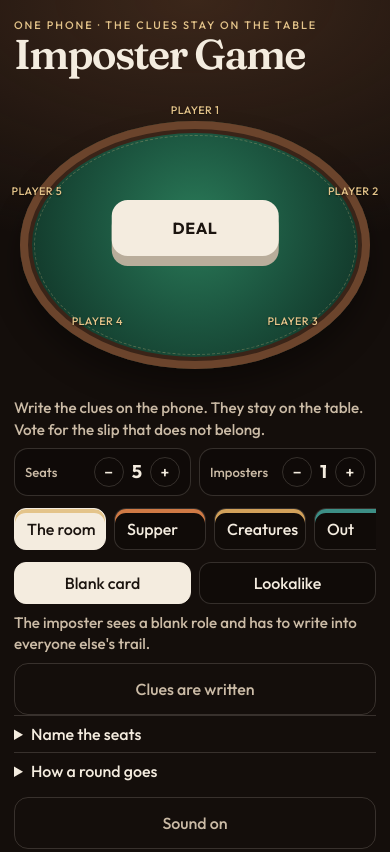
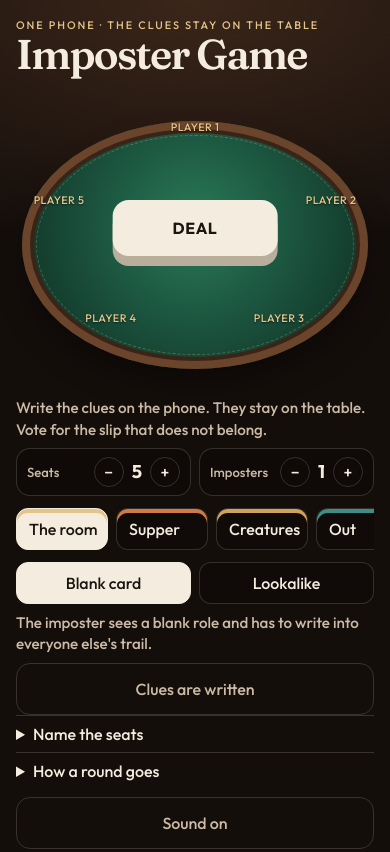
Before and after one commit to jackliao2/imposter-game, a plain HTML site: page index.html in a window 390 px wide. Shown: the top 852 px of the page. Drawn offline with Linux system fonts and the light colour scheme.

Commit message:
Keep the imposter table inside a phone screen.
Stop the deck row and the seats from pushing the round past the edge.

```diff
--- a/css/game.css
+++ b/css/game.css
@@ -41,7 +41,7 @@
 
 * { box-sizing: border-box; }
 
-html, body { margin: 0; }
+html, body { margin: 0; max-width: 100%; overflow-x: hidden; }
 
 body {
   min-height: 100dvh;
@@ -70,9 +70,9 @@ button, input { font: inherit; color: inherit; }
 .skip:focus { top: 12px; }
 
 .mast {
-  width: min(460px, calc(100% - 28px));
+  width: min(440px, 100%);
   margin: 0 auto;
-  padding: calc(18px + env(safe-area-inset-top)) 0 0;
+  padding: calc(18px + env(safe-area-inset-top)) 16px 0;
 }
 
 .eyebrow {
@@ -92,7 +92,7 @@ h1 {
   line-height: 0.9;
 }
 
-#app { width: min(460px, calc(100% - 28px)); margin: 0 auto; }
+#app { width: min(440px, 100%); margin: 0 auto; padding: 0 16px; }
 
 body.playing #app {
   position: fixed;
@@ -113,7 +113,7 @@ body.playing .mast { display: none; }
 }
 
 body.playing .stage {
-  width: min(460px, calc(100% - 28px));
+  width: min(440px, 100%);
   margin: 0 auto;
   min-height: 100dvh;
   display: flex;
@@ -125,6 +125,7 @@ body.playing .stage {
   position: relative;
   height: 292px;
   margin: 8px 0 12px;
+  max-width: 100%;
 }
 
 .oval {
@@ -160,7 +161,7 @@ body.playing .stage {
 .seat {
   position: absolute;
   transform: translate(-50%, -50%);
-  width: 76px;
+  width: 68px;
   text-align: center;
   z-index: 3;
   background: transparent;
@@ -262,6 +263,9 @@ body.playing .stage {
 .decks {
   display: flex;
   gap: 8px;
+  width: 100%;
+  min-width: 0;
+  max-width: 100%;
   overflow-x: auto;
   padding: 12px 0 4px;
   scrollbar-width: none;
@@ -290,7 +294,9 @@ body.playing .stage {
   border-color: var(--paper);
 }
 
-.seg { display: grid; grid-template-columns: 1fr 1fr; gap: 8px; margin-top: 8px; }
+.seg { display: grid; grid-template-columns: 1fr 1fr; gap: 8px; margin-top: 8px; min-width: 0; }
+
+.seg button { min-width: 0; }
 
 details { border-top: 1px solid var(--line); padding: 8px 0; }
 
--- a/js/game.js
+++ b/js/game.js
@@ -165,8 +165,8 @@
     var list = players();
     return list.map(function (p, i) {
       var angle = (-90 + (i * 360) / list.length) * Math.PI / 180;
-      var x = 50 + Math.cos(angle) * 46;
-      var y = 46 + Math.sin(angle) * 40;
+      var x = 50 + Math.cos(angle) * 40;
+      var y = 48 + Math.sin(angle) * 36;
       var text = slipText(p.id);
       var burned = state.screen === "result" && state.imposterIds.indexOf(p.id) !== -1;
       var slip = text ? '<div class="slip' + (burned ? " burned" : "") + '">' + escapeHtml(text) + "</div>" : "";
```
